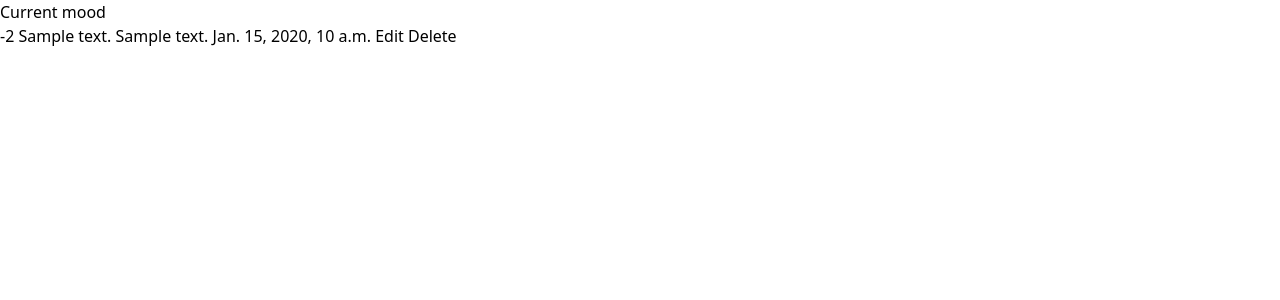
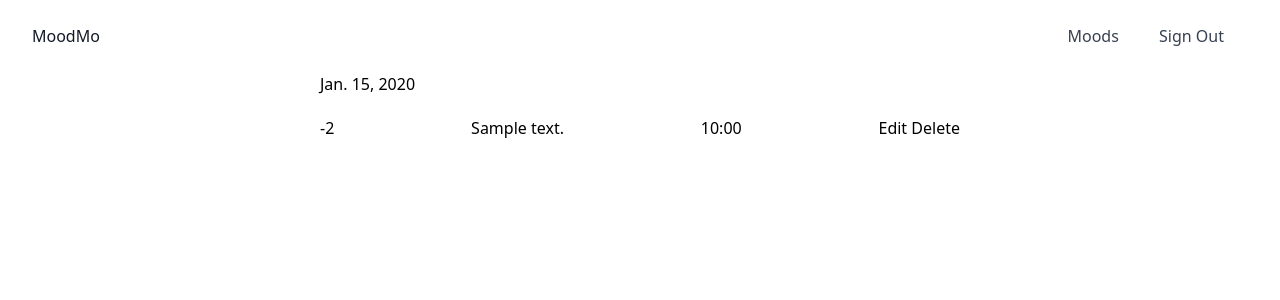
Before and after one commit to dnlzrgz/moodmo, a Django app: page /moods/ in a window 1280 px wide. Shown: the top 300 px of the page. Run offline with Django 4.2, Linux system fonts and the light colour scheme; a user stored in the database is signed in; tables that the repository leaves empty hold one stand-in row (values such as "Sample post"); style sheets or scripts are compiled from the project's sources; parts of the project's set-up code (start-up, migrations or seed data) failed here and were passed over.

Commit message:
feat(templ): add navbar with basic styles

```diff
--- a/moods/management/commands/addmoods.py
+++ b/moods/management/commands/addmoods.py
@@ -67,4 +67,4 @@ class Command(BaseCommand):
         ]
 
         Mood.objects.bulk_create(random_entries)
-        self.stdout.write(self.style.SUCCESS("moods added to the database."))
+        self.stdout.write(self.style.SUCCESS("Moods added to the database."))
--- a/pyproject.toml
+++ b/pyproject.toml
@@ -1,6 +1,6 @@
 [tool.poetry]
 name = "moodmo"
-version = "0.2.4"
+version = "0.2.5"
 description = "A user-friendly, self-hosted mood tracking application written in Django."
 license = "GPL-3.0"
 authors = ["dnlzrgz <24715931+dnlzrgz@users.noreply.github.com>"]
--- /dev/null
+++ b/templates/_nav.html
@@ -0,0 +1,46 @@
+<header class="">
+  <nav
+    class="mx-auto flex max-w-7xl items-center justify-between p-6 px-8"
+    aria-label="Global"
+  >
+    <div>
+      <a
+        href="{% url 'home' %}"
+        class="flex items-center py-4 space-x-2 text-gray-900 md:py-0"
+      >
+        <span>MoodMo</span>
+      </a>
+    </div>
+
+    <div>
+      {% if user.is_authenticated %}
+        <a
+          href="{% url 'mood_list' %}"
+          class="px-3 py-2 text-gray-700 mr-3 w-auto"
+        >
+          Moods
+        </a>
+        <a
+          href="{% url 'account_logout' %}"
+          class="px-3 py-2 text-gray-700 mr-3 w-auto"
+        >
+          Sign Out
+        </a>
+      {% else %}
+        <a
+          href="{% url 'account_login' %}"
+          class="px-3 py-2 text-gray-700 mr-3 w-auto"
+        >
+          Log in
+        </a>
+        <a
+          href="{% url 'account_signup' %}"
+          class="inline-flex items-center w-auto px-6 py-3 text-sm font-medium leading-4 text-white bg-gray-900 rounded-full hover:bg-gray-800 focus:outline-none focus:ring-2 focus:ring-offset-2 focus:ring-gray-800"
+        >
+          Sign Up
+          <span aria-hidden="true">&rarr;</span>
+        </a>
+      {% endif %}
+    </div>
+  </nav>
+</header>
--- a/templates/moods/mood_list.html
+++ b/templates/moods/mood_list.html
@@ -1,19 +1,28 @@
-{% extends "_base.html"  %}
+{% extends "_base.html" %}
 
 {% block title %}Moods{% endblock title %}
 
 {% block content %}
-    <a href="{% url 'mood_create' %}">Current mood</a>
-    <ul>
-        {% for mood in moods %}
+    {% include "_nav.html" %}
+    {% regroup moods by timestamp.date as moods_by_day %}
+    <ul role="list" class="mx-auto w-1/2">
+        {% for day, moods in moods_by_day %}
             <li>
-                {{ mood.mood }}
-                {{ mood.note_title }}
-                {{ mood.note }}
-                {{ mood.timestamp }}
+                <h2>{{ day }}</h2>
+                <ul>
+                    {% for mood in moods %}
+                        <li class="flex justify-between gap-x-6 py-5">
+                            <span> {{ mood.mood }} </span>
+                            <p>{{ mood.note_title }}</p>
+                            <p>{{ mood.timestamp|date:"H:i" }}</p>
 
-                <a href="{% url 'mood_edit' mood.id %}">Edit</a>
-                <a href="{% url 'mood_delete' mood.id %}">Delete</a>
+                            <div>
+                                <a href="{% url 'mood_edit' mood.id %}">Edit</a>
+                                <a href="{% url 'mood_delete' mood.id %}">Delete</a>
+                            </div>
+                        </li>
+                    {% endfor %}
+                </ul>
             </li>
         {% empty %}
             <p>No moods registered!</p>
```
Also changed, not shown: templates/home.html (+1 -11 lines).
